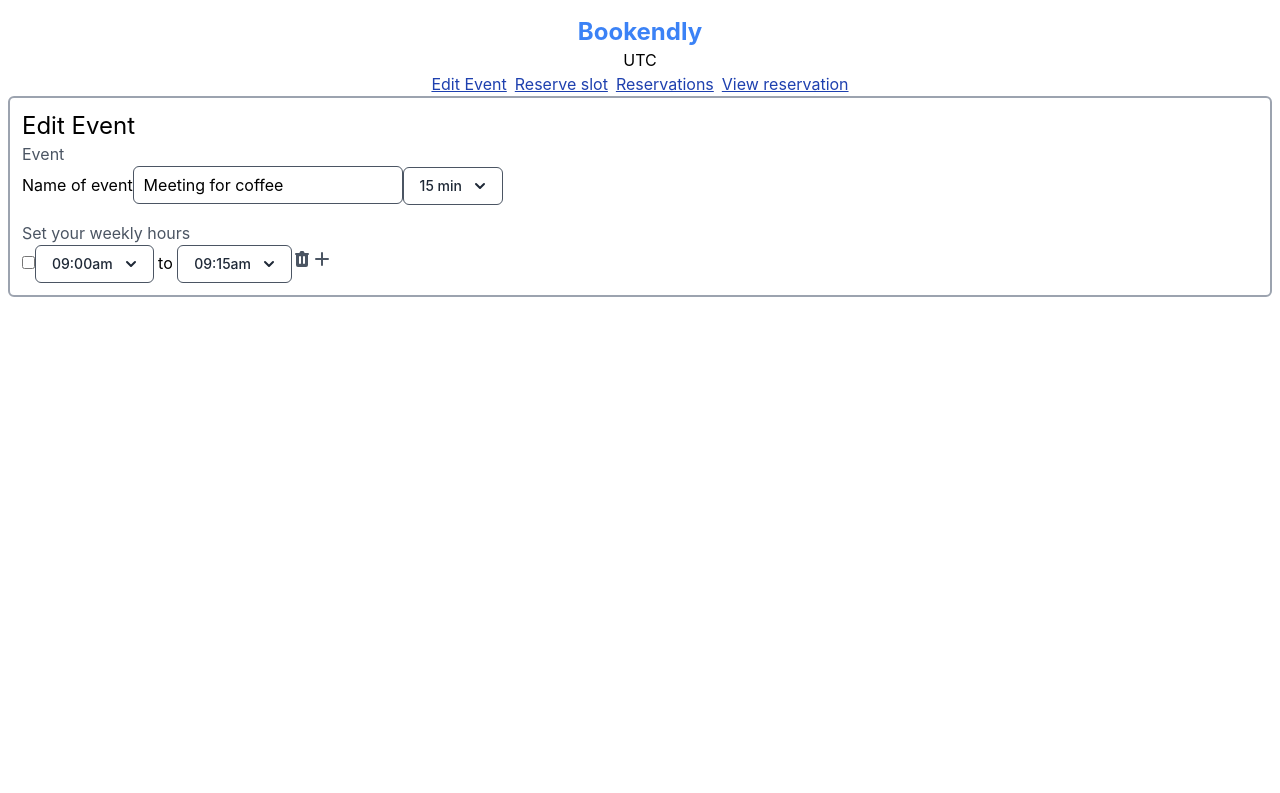
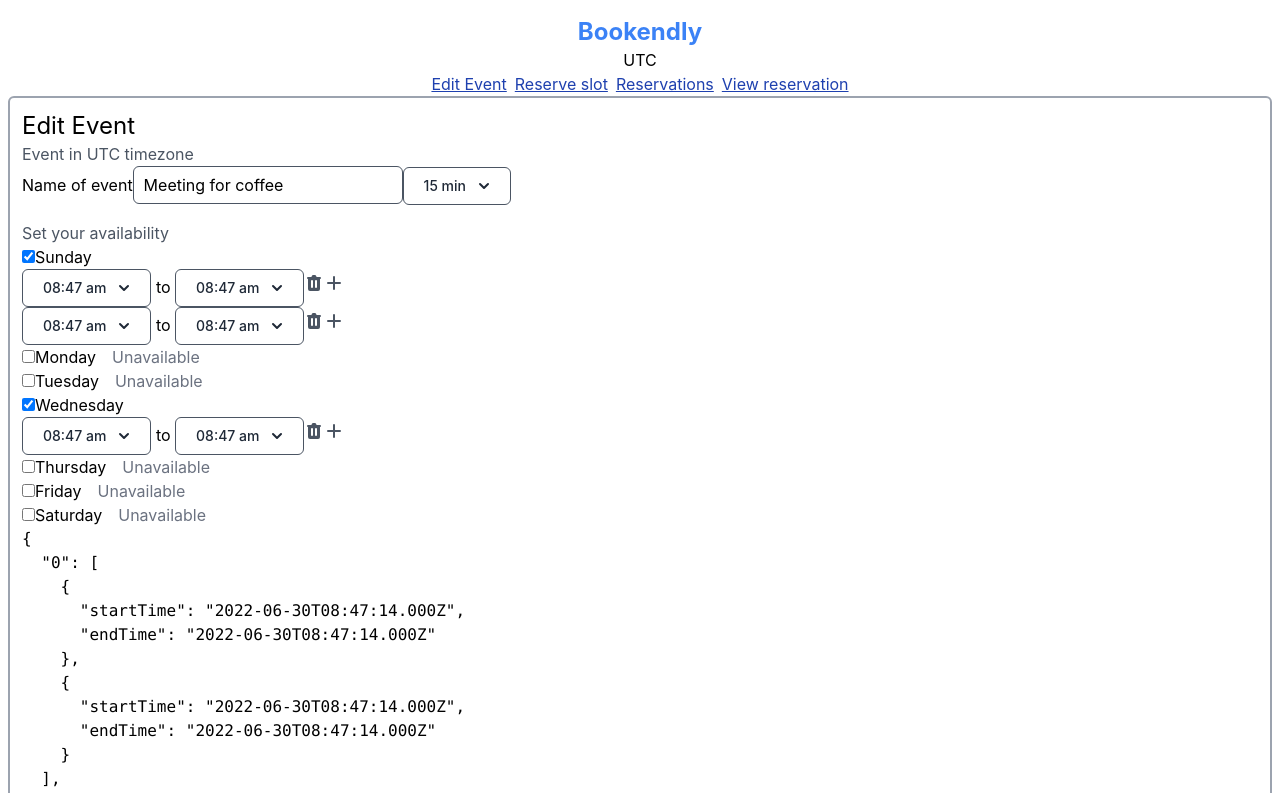
Before and after one commit to designapis/calendly-clone, a React (Create React App) app in the folder bookendly/: page / in a window 1280 px wide. Shown: the top 793 px of the page. Built offline with nearby package versions, Linux system fonts and the light colour scheme.

Commit message:
moar wip

```diff
--- a/bookendly/package.json
+++ b/bookendly/package.json
@@ -13,6 +13,8 @@
     "@types/react": "^18.0.0",
     "@types/react-dom": "^18.0.0",
     "axios": "^0.27.2",
+    "date-fns": "^2.28.0",
+    "immer": "^9.0.15",
     "react": "^18.2.0",
     "react-dom": "^18.2.0",
     "react-query": "^3.39.1",
--- a/bookendly/src/Dropdown.tsx
+++ b/bookendly/src/Dropdown.tsx
@@ -6,16 +6,23 @@
   return value+''
 }
 
-export default function Dropdown({value, onChange, values, render=defaultRender}: {
+export default function Dropdown({
+  className='', menuClassName='', itemClassName='',
+  value, onChange, values, render=defaultRender}: {
+
   value: any;
   values: any[];
   onChange: (value: any) => void;
   render?: (value: any) => string;
+  className?: string;
+  menuClassName?: string;
+  itemClassName?: string;
 }) {
   return (
-    <Menu as="div" className="relative inline-block">
+    <Menu as="div" className={ `${className} relative inline-block`}>
+
       <div>
-	<Menu.Button className="inline-flex w-full justify-end rounded-md bg-white bg-opacity-90 px-4 py-2 text-sm font-medium text-gray-800 border-gray-600 border hover:bg-opacity-100 focus:outline-none focus-visible:ring-2 focus-visible:ring-white focus-visible:ring-opacity-75">
+	<Menu.Button className="inline-flex w-full justify-end rounded-md bg-white bg-opacity-90 px-5 py-2 text-sm font-medium text-gray-800 border-gray-600 border hover:bg-opacity-100 focus:outline-none focus-visible:ring-2 focus-visible:ring-white focus-visible:ring-opacity-75">
 	  {render(value)}
 	  <ChevronDownIcon
 	    className="ml-2 -mr-1 h-5 w-5 text-gray-800 hover:text-gray-600"
@@ -32,14 +39,14 @@
 	leaveFrom="transform opacity-100 scale-100"
 	leaveTo="transform opacity-0 scale-95"
       >
-	<Menu.Items className="absolute right-0 mt-2 min-w-32 origin-top-right divide-y divide-gray-100 rounded-md bg-white shadow-lg ring-1 ring-black ring-opacity-5 focus:outline-none">
+	<Menu.Items className="absolute z-10 max-h-[400px] overflow-y-auto right-0 mt-2 min-w-32 origin-top-right divide-y divide-gray-100 rounded-md bg-white shadow-lg ring-1 ring-black ring-opacity-5 focus:outline-none">
 	  <div className="px-1.5 py-1.5">
-	    {values.map(item => (
-	      <Menu.Item>
+	      {values.map(( item, i ) => (
+		<Menu.Item key={i}>
 		  {(({active}) => {
 		    let activeClasses = active ? 'bg-blue-200' : ''
 		    return (
-		    <div onClick={() => onChange(item)} className={`${activeClasses} cursor-pointer mt-1 px-2.5 py-1.5 text-gray-800`} >{render(item)}</div>
+		      <div onClick={() => onChange(item)} className={`${itemClassName} ${activeClasses} cursor-pointer mt-1 px-2.5 py-1.5 text-gray-800`} >{render(item)}</div>
 		    )
 		  })}
 		</Menu.Item>
--- a/bookendly/src/EditEvent.tsx
+++ b/bookendly/src/EditEvent.tsx
@@ -1,18 +1,76 @@
 import {useState} from 'react'
 import Dropdown from './Dropdown'
 import {PlusIcon, TrashIcon} from '@heroicons/react/solid'
+import {format} from 'date-fns'
+import {produce} from 'immer'
+
+interface DayTimeSlot {
+  // dayOfWeek: number; // 0 = Sun, 6 = Sat
+  startTime: Date;
+  endTime: Date;
+}
+
+interface DayTimeSlots {
+  [key: number]: DayTimeSlot[];
+}
+
+const daysOfWeek = ['Sunday', 'Monday', 'Tuesday', 'Wednesday', 'Thursday', 'Friday', 'Saturday']
+const timezone = Intl.DateTimeFormat().resolvedOptions().timeZone;
 
 export default function EditEvent() {
   const [eventName, setEventName] = useState('Meeting for coffee')
   const [eventLength, setEventLength] = useState(15)
-  // const [dayTimeSlots, setDayTimeSlots] = useState([])
+  const [dayTimeSlots, setDayTimeSlots] = useState<DayTimeSlots>({
+    0: [{startTime: new Date, endTime: new Date}, {startTime: new Date, endTime: new Date}],
+    3: [{startTime: new Date, endTime: new Date}],
+  })
 
-  const values = ['09:00am', '09:15am', '09:30am']
+  const onCheckDay = (i: number) => {
+    setDayTimeSlots(s => {
+      const newState = {...s}
+      if(newState[i]) {
+	delete newState[i]
+      } else {
+	newState[i] = [...(newState[i] || []), {startTime: new Date, endTime: new Date}]
+      }
+      return newState
+    })
+  }
+
+  const onAddSlot = (i: number) => {
+    setDayTimeSlots(s => {
+      const newState = {...s}
+      newState[i] = [...(newState[i] || []), {startTime: new Date, endTime: new Date}]
+      return newState
+    })
+  }
+
+  const onDeleteSlot = (dayIndex: number, slotIndex: number) => {
+    setDayTimeSlots(s => {
+      if(!s[dayIndex]?.[slotIndex])
+        return s
+      const newState = {...s}
+      const slots = [...newState[dayIndex].slice(0,slotIndex), ...newState[dayIndex].slice(slotIndex + 1)]
+      newState[dayIndex] = slots
+      return newState
+    })
+  }
+
+  const onUpdateTimeSlot = (dayIndex: number, slotIndex: number, time: DayTimeSlot) => {
+    setDayTimeSlots(produce(draft => {
+      if(!draft[dayIndex]) {
+	draft[dayIndex] = []
+      }
+      draft[dayIndex][slotIndex] = time
+      return draft
+    }))
+ }
+
   return (
     <div className="border-2 border-gray-400 rounded-md p-3" >
       <h2 className="text-2xl" >Edit Event</h2>
       <section className="" >
-	<h3 className="text-gray-600" >Event</h3>
+	<h3 className="text-gray-600" >Event in {timezone} timezone</h3>
 	<div>
 	  <label htmlFor="eventName">Name of event</label>
 	  <input className="border-gray-600 border rounded-md px-2.5 py-1.5" placeholder="Meeting for coffee" name="eventName" type="text" onChange={(e: any) => {setEventName(e.target.value)}} value={eventName} />
@@ -21,14 +79,17 @@
 
       </section>
       <section className="mt-4" >
-	<h3 className="text-gray-600" >Set your weekly hours</h3>
+	<h3 className="text-gray-600" >Set your availability</h3>
 	<div>
-	  <div>
-	    <input type="checkbox" />
-	    <DayTimes values={values} />
-	    <button><TrashIcon className="text-gray-600 hover:text-gray-500 w-5 h-5" /></button>
-	    <button><PlusIcon className="text-gray-600 hover:text-gray-500 w-5 h-5" /></button>
-	  </div>
+	  {daysOfWeek.map((_, i)=> (
+	    <DaySlot dayIndex={i} onUpdateTimeSlot={onUpdateTimeSlot} onDeleteSlot={onDeleteSlot} onAddSlot={onAddSlot} onCheckDay={onCheckDay} slots={dayTimeSlots[i] || []} key={i}/>
+	  ))}
+
+
+	  <pre>
+	    {JSON.stringify(dayTimeSlots,null,2)}
+	  </pre>
+
 	</div>
 
       </section>
@@ -37,16 +98,57 @@
   )
 }
 
-function DayTimes({values}: {
-  values: string[];
+function DaySlot({dayIndex, slots, onCheckDay, onAddSlot, onDeleteSlot, onUpdateTimeSlot}: {dayIndex: number, slots: DayTimeSlot[], onAddSlot: (dayIndex: number) => void; onCheckDay: (dayIndex: number) => void; onDeleteSlot: (dayIndex: number, slotIndex: number) => void; onUpdateTimeSlot: (dayIndex: number, slotIndex: number, time: DayTimeSlot) => void;}) {
+
+  const hasSlots = Boolean(slots.length)
+  return (
+    <div>
+      <input type="checkbox" checked={hasSlots} onChange={() => onCheckDay(dayIndex)}/>
+      {daysOfWeek[dayIndex] || 'Unknown'}
+      {slots.map((slot, slotIndex) => {
+	const {endTime, startTime} = slot
+	return (
+	  <div key={slotIndex}>
+	    <TimeDropdown {...{startTime, endTime, setTime: (s,e) => onUpdateTimeSlot(dayIndex, slotIndex, {startTime: s, endTime: e})}} />
+	    <button><TrashIcon onClick={() => onDeleteSlot(dayIndex, slotIndex)} className="text-gray-600 hover:text-gray-500 w-5 h-5" /></button>
+	    <button><PlusIcon onClick={() => onAddSlot(dayIndex)} className="text-gray-600 hover:text-gray-500 w-5 h-5" /></button>
+	  </div>
+	)
+      })}
+      {hasSlots ? null : (
+	<span className="text-gray-500 ml-4" >Unavailable</span>
+      )}
+    </div>
+  )
+
+}
+
+// from https://stackoverflow.com/questions/36125038/generate-array-of-times-as-strings-for-every-x-minutes-in-javascript#36126706
+function listOfTimesForStep(step: number): Date[] {
+  const dt = new Date(1970, 0, 1);
+  const rc: Date[] = [];
+  while (dt.getDate() === 1) {
+    rc.push(new Date(dt));
+    dt.setMinutes(dt.getMinutes() + step);
+  }
+  return rc;
+}
+const every15min = listOfTimesForStep(15)
+
+function TimeDropdown({
+  startTime = new Date,
+  endTime = new Date,
+  setTime,
+}: {
+  startTime: Date;
+  endTime: Date;
+  setTime: (startTime: Date, endTime: Date) => void;
 }) {
-  const [startTime, setStartTime] = useState(values[0] || '???')
-  const [endTime, setEndTime] = useState(values[1] || values[0])
   return (
     <div className="inline-block" >
-      <Dropdown values={values} value={startTime} onChange={setStartTime}/>
+      <Dropdown values={every15min} render={(d) => format(d, 'HH:mm aaa')} value={startTime} onChange={(startTime: Date) => setTime(startTime, endTime)}/>
       {' to '}
-      <Dropdown values={values} value={endTime} onChange={setEndTime}/>
+      <Dropdown values={every15min} render={(d) => format(d, 'HH:mm aaa')} value={endTime} onChange={(endTime: Date) => setTime(startTime, endTime)}/>
     </div>
 
   )
```
Also changed, not shown: 2 other files (tests, documents, lock files or other folders). Lines whose indentation alone changed are shown as unchanged.
